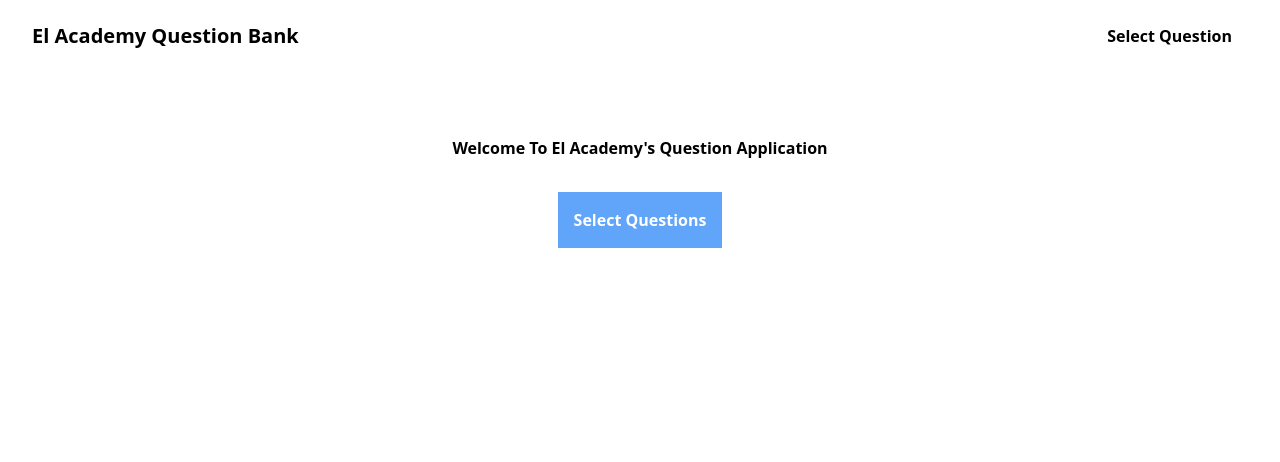
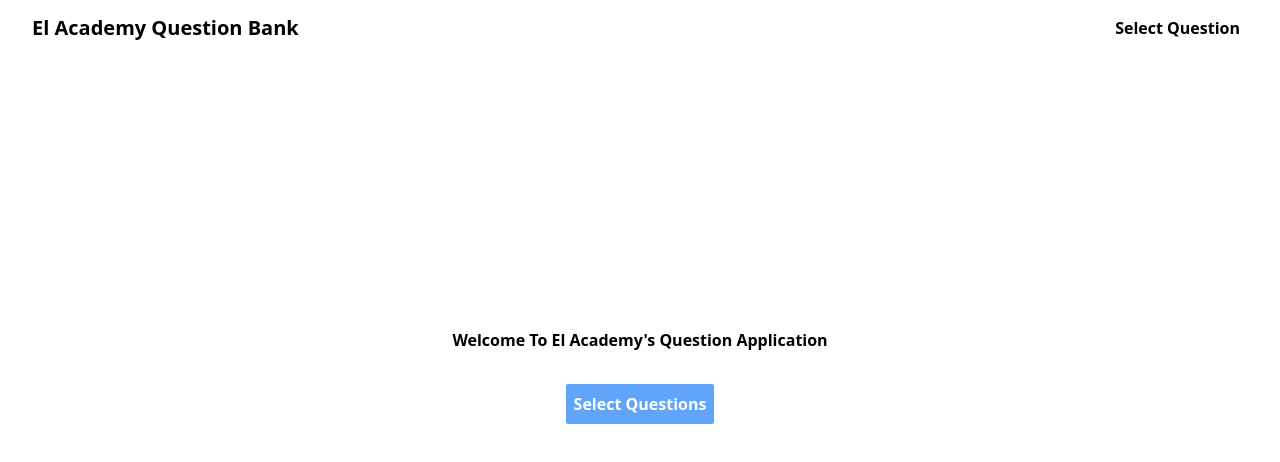
Before and after one commit to triggac4/question-bank, a React (Create React App) app: page / in a window 1280 px wide. Shown: the top 462 px of the page. Built offline with nearby package versions, Linux system fonts and the light colour scheme.

Commit message:
centralize main content

```diff
--- a/src/components/button.jsx
+++ b/src/components/button.jsx
@@ -8,7 +8,7 @@ const Button = ({ text, hover, onClick }) => {
                 hover ? "hover:bg-blue-400" : "bg-blue-400"
             } ${
                 hover ? "hover:text-white" : "text-white"
-            } font-semibold p-4 capitalize`}
+            } font-semibold p-2 rounded-sm capitalize`}
         >
             {text}
         </button>
--- a/src/components/main_content.jsx
+++ b/src/components/main_content.jsx
@@ -4,7 +4,7 @@ import ModalContext from "../provider";
 const MainContent = () => {
     const { setModal } = useContext(ModalContext);
     return (
-        <main className="my-16 flex flex-col justify-center items-center gap-8">
+        <main className="my-auto h-4/5 flex flex-col justify-center items-center gap-8">
             <h4 className="font-bold">
                 Welcome To El Academy's Question Application
             </h4>
--- a/src/index.css
+++ b/src/index.css
@@ -10,6 +10,9 @@ html {
 body {
     height: 100%;
 }
+#root {
+    height: 100%;
+}
 @tailwind base;
 @tailwind components;
 @tailwind utilities;
```
